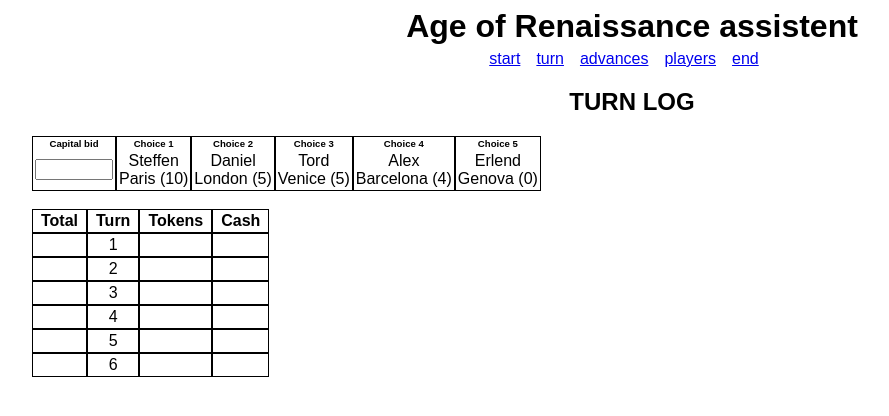
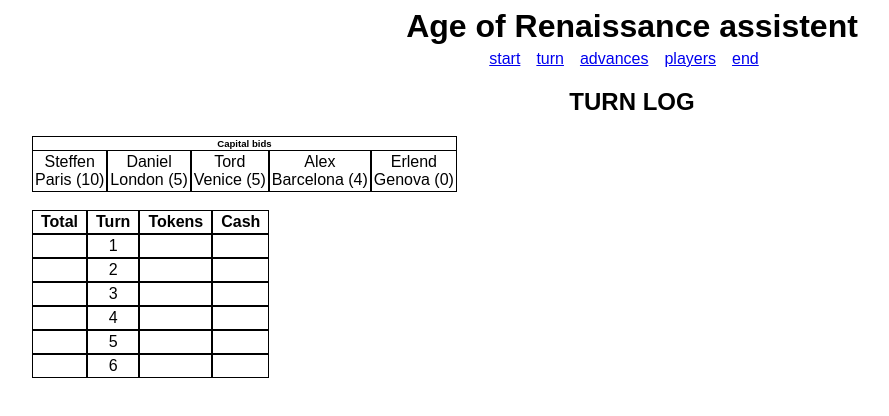
Before and after one commit to alkemann/aor, an Angular app: page /turn in a window 1280 px wide. Shown: the top 416 px of the page, without its empty margins (8-897 px from the left). Built offline with nearby package versions, Linux system fonts and the light colour scheme.

Commit message:
Change turnlog to just show bid results

```diff
--- a/src/app/models/player.ts
+++ b/src/app/models/player.ts
@@ -4,19 +4,22 @@ import { Advance } from './../interfaces/advance';
 export class Player {
     private _name: string;
     private _gold: number;
-    private purchased: string[];
+    private purchased: Set<string>;
+    public cathedral: boolean = false;
 
-    constructor(name: string) {
+    constructor(name: string)
+    {
         this._name = name;
         this._gold = 40;
-        this.purchased = ["A", "B", "E", "F"];
+        this.purchased = new Set(["A", "B", "E", "F"]);
     }
 
     public get name(): string { return this._name; }
     public get $(): number { return this._gold; }
 
-    public owns(letter: string): boolean {
-        return this.purchased.includes(letter);
+    public owns(letter: string): boolean
+    {
+        return this.purchased.has(letter);
     }
 
     public buy(adv: Advance): void {
--- a/src/app/ui/turn-log/turn-log.component.html
+++ b/src/app/ui/turn-log/turn-log.component.html
@@ -1,16 +1,8 @@
 <div id="content">
 <h2>TURN LOG</h2>
 <table id="bids" [cellPadding]="0" [cellSpacing]="0" >
+    <tr><th [colSpan]="gameService.bids.length">Capital bids</th></tr>
     <tr>
-        <th>Capital bid</th>
-        <th>Choice 1</th>
-        <th>Choice 2</th>
-        <th>Choice 3</th>
-        <th>Choice 4</th>
-        <th>Choice 5</th>
-    </tr>
-    <tr>
-        <td><input type="number" /></td>
         <td *ngFor="let bid of gameService.bids">{{bid.name}}<br>{{bid.nation}} ({{bid.$}})</td>
     </tr>
 </table>
--- a/src/app/ui/turn-log/turn-log.component.scss
+++ b/src/app/ui/turn-log/turn-log.component.scss
@@ -9,10 +9,7 @@ table#bids {
         margin: 0;
     }
     th {
-        border-top: black 1px solid;
-        border-left: black 1px solid;
-        border-right: black 1px solid;
-        border-bottom: none;
+        border: black 1px solid;
         font-size: 0.6em;
         padding: 1px;
     }
```
